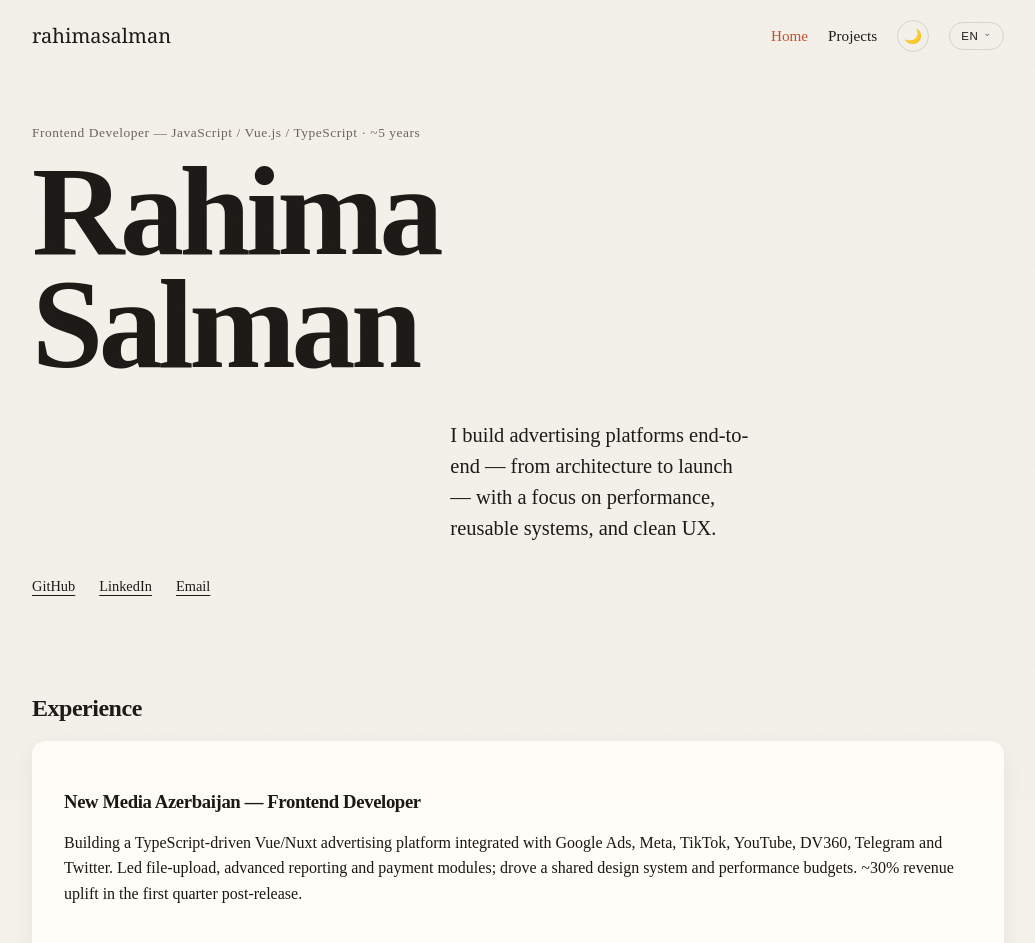
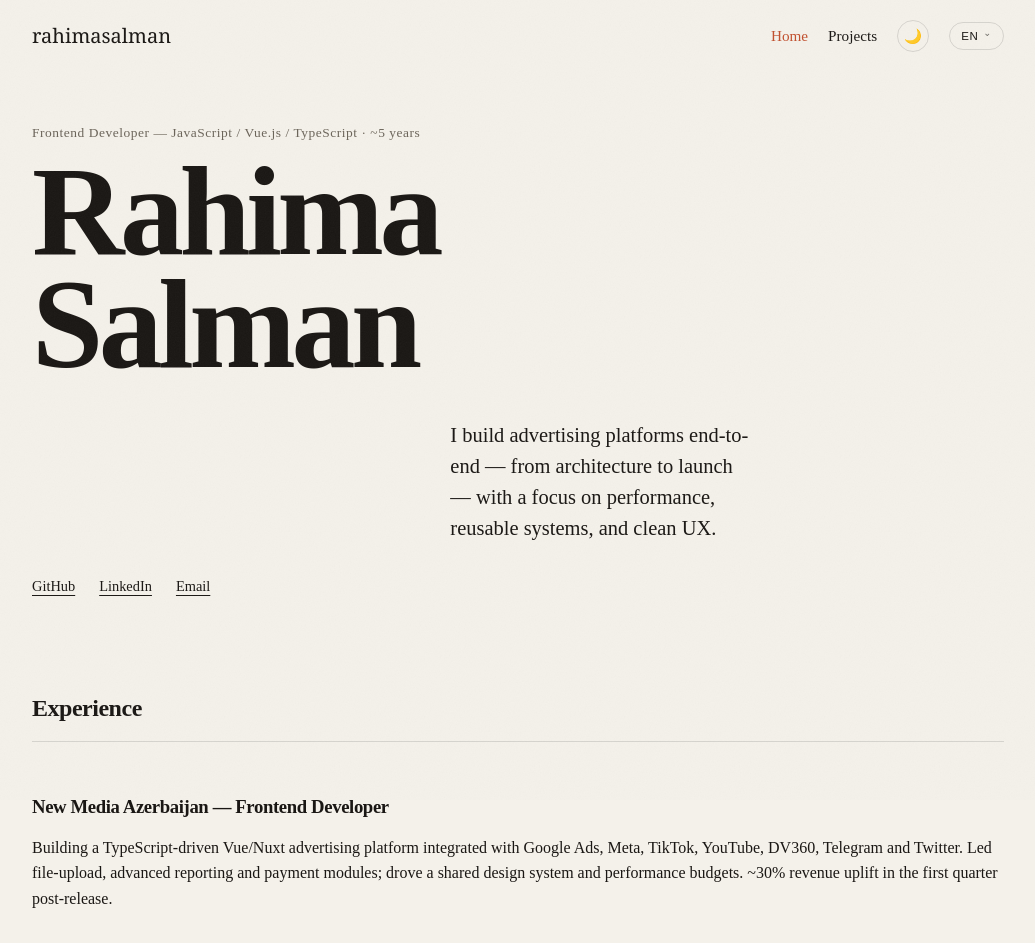
Before and after one commit to rahimasalman/rahima-salman-portfolio, a Nuxt app: page / in a window 1280 px wide. Shown: the top 943 px of the page, without its empty margins (122-1157 px from the left). Built offline with nearby package versions, Linux system fonts and the light colour scheme.

Commit message:
feat: enhance hero section with animation effects and layout adjustments

```diff
--- a/app/pages/index.vue
+++ b/app/pages/index.vue
@@ -172,11 +172,9 @@ onMounted(() => {
 .hero + section { margin-block-start: clamp(3rem, 12vh, 6rem); }
 
 .exp-card {
-  background: var(--card);
-  border-radius: 14px;
-  padding: clamp(1.25rem, 4vw, 2rem);
-  box-shadow: 0 6px 20px rgba(0, 0, 0, .06);
-  margin-block: 1rem;
+  padding-block: clamp(1.5rem, 4vw, 2.25rem);
+  border-block-start: 1px solid var(--border);
+  margin-block: 0;
 }
 
 @media (min-width: 768px) and (hover: hover) and (pointer: fine) {
```
